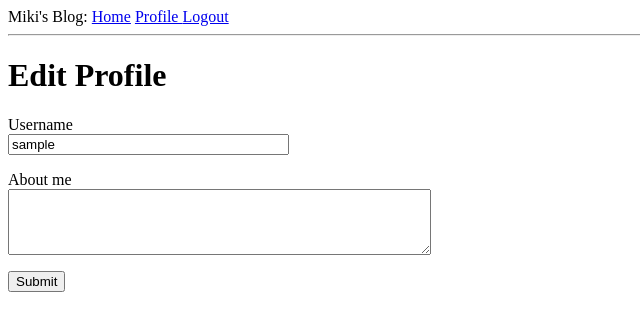
After one commit to mikinomura/blog-flask, a Flask app: page /edit_profile in a window 1280 px wide. The commit adds this page. Shown: the top 331 px of the page, without its empty margins (0-640 px from the left). Run offline with Flask 2, Linux system fonts and the light colour scheme; the visitor is signed in with stand-in values (Sample User, id 1); data comes from the database, SQL or seed files in the repository; both versions use the stored data as it was after the commit.

Commit message:
Added edit profile feature

```diff
--- a/app/forms.py
+++ b/app/forms.py
@@ -2,6 +2,8 @@ from flask_wtf import FlaskForm
 from wtforms import StringField, PasswordField, BooleanField, SubmitField
 from wtforms.validators import DataRequired, ValidationError, Email, EqualTo
 from app.models import User
+from wtforms import StringField, TextAreaField, SubmitField
+from wtforms.validators import DataRequired, Length
 
 class LoginForm(FlaskForm):
 	username = StringField('Username', validators=[DataRequired()])
@@ -25,3 +27,8 @@ class RegistrationForm(FlaskForm):
 		user = User.query.filter_by(email=email.data).first()
 		if user is not None:
 			raise ValidationError('Please use a different email address.')
+
+class EditProfileForm(FlaskForm):
+	username = StringField('Username', validators=[DataRequired()])
+	about_me = TextAreaField('About me', validators=[Length(min=0, max=140)])
+	submit = SubmitField('Submit')
--- a/app/models.py
+++ b/app/models.py
@@ -3,6 +3,7 @@ from datetime import datetime
 from werkzeug.security import generate_password_hash, check_password_hash
 from flask_login import UserMixin
 from app import login
+from hashlib import md5
 
 class User(UserMixin, db.Model):
 	id = db.Column(db.Integer, primary_key=True)
@@ -10,6 +11,8 @@ class User(UserMixin, db.Model):
 	email = db.Column(db.String(120), index=True, unique=True)
 	password_hash = db.Column(db.String(128))
 	posts = db.relationship('Post', backref='author', lazy='dynamic')
+	about_me = db.Column(db.String(140))
+	last_seen = db.Column(db.DateTime, default=datetime.utcnow)
 
 	def __repr__(self):
 		return '<User {}>'.format(self.username)
@@ -19,6 +22,11 @@ class User(UserMixin, db.Model):
 
 	def check_password(self, password):
 		return check_password_hash(self.password_hash, password)
+
+	def avatar(self, size):
+		digest = md5(self.email.lower().encode('utf-8')).hexdigest()
+		return 'https://www.gravatar.com/avatar/{}?d=identicon&s={}'.format(
+            digest, size)
 
 class Post(db.Model):
 	id = db.Column(db.Integer, primary_key=True)
--- a/app/routes.py
+++ b/app/routes.py
@@ -9,6 +9,8 @@ from flask import request
 from werkzeug.urls import url_parse
 from app import db
 from app.forms import RegistrationForm
+from datetime import datetime
+from app.forms import EditProfileForm
 
 @app.route('/')
 @app.route('/index')
@@ -39,7 +41,7 @@ def login():
 			return redirect(url_for('login'))
 		login_user(user, remember=form.remember_me.data)
 		next_page = request.args.get('next')
-		if not next_page or url_parse(next_page).net_loc != ' ':
+		if not next_page or url_parse(next_page).netloc != ' ':
 			next_page = url_for('index')
 		return redirect(next_page)
 	return render_template('login.html', title='Sign In', form=form)
@@ -62,3 +64,34 @@ def resister():
 		flash('Congratulations! Now you are a new user!')
 		return redirect(url_for('login'))
 	return render_template('resister.html', title='Resister', form=form)
+
+@app.route('/user/<username>')
+@login_required
+def user(username):
+	user = User.query.filter_by(username=username).first_or_404()
+	posts = [
+		{'author': user, 'body': 'Test post #1'},
+		{'author': user, 'body': 'Test post #2'}
+	]
+	return render_template('user.html', user=user, posts=posts)
+
+@app.before_request
+def before_request():
+	if current_user.is_authenticated:
+		current_user.last_seen = datetime.utcnow()
+		db.session.commit()
+
+@app.route('/edit_profile', methods=['GET', 'POST'])
+@login_required
+def edit_profile():
+	form = EditProfileForm()
+	if form.validate_on_submit():
+		current_user.username = form.username.data
+		current_user.about_me = form.about_me.data
+		db.session.commit()
+		flash('Your changes have been saved.')
+		return redirect(url_for('edit_profile'))
+	elif request.method == 'GET':
+		form.username.data = current_user.username
+		form.about_me.data = current_user.about_me
+	return render_template('edit_profile.html', title='Edit Profile', form=form)
--- /dev/null
+++ b/app/templates/_post.html
@@ -0,0 +1,6 @@
+<table>
+	<tr valign="top">
+		<td><img src="{{ post.author.avatar(36) }}"></td>
+		<td>{{ post.author.username }} says:<br>{{ post.body }}</td>
+	</tr>
+</table>
--- a/app/templates/base.html
+++ b/app/templates/base.html
@@ -13,6 +13,7 @@
       {% if current_user.is_anonymous %}
       <a href="{{ url_for('login') }}">Login</a>
       {% else %}
+      <a href="{{ url_for('user', username=current_user.username )}}">Profile </a>
       <a href="{{ url_for('logout') }}">Logout</a>
       {% endif %}
     </div>
--- /dev/null
+++ b/app/templates/edit_profile.html
@@ -0,0 +1,23 @@
+{% extends "base.html" %}
+
+{% block content %}
+  <h1>Edit Profile</h1>
+  <form action='' method='post'>
+    {{ form.hidden_tag() }}
+    <p>
+      {{ form.username.label }}<br>
+      {{ form.username(size=32 )}}<br>
+      {% for error in form.username.errors %}
+      <span style="color: red">[{{ error }}]</span>
+      {% endfor %}
+    </p>
+    <p>
+      {{ form.about_me.label }}<br>
+      {{ form.about_me(cols=50, rows=4) }}<br>
+      {% for error in form.about_me.errors %}
+      <span style="color: red">[{{ error }}]</span>
+      {% endfor %}
+    </p>
+    <p>{{ form.submit() }}</p>
+  </form>
+{% endblock %}
```
Also changed, not shown: app/templates/resister.html (+4 -4 lines), app/templates/user.html (added, +18 -0 lines), migrations/versions/f886b16a5df6_new_fields_in_user_model.py (added, +30 -0 lines), app.db.
